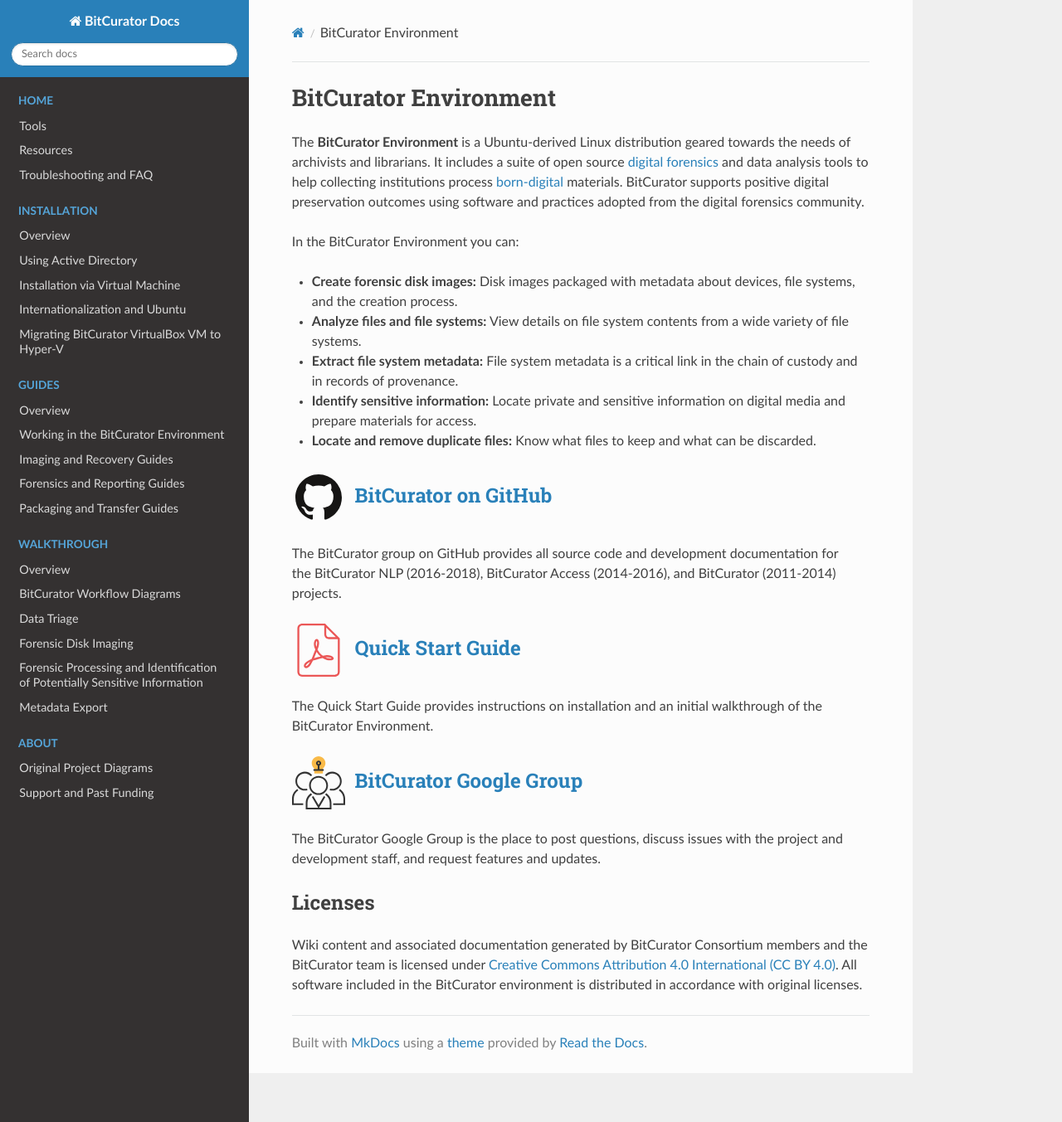
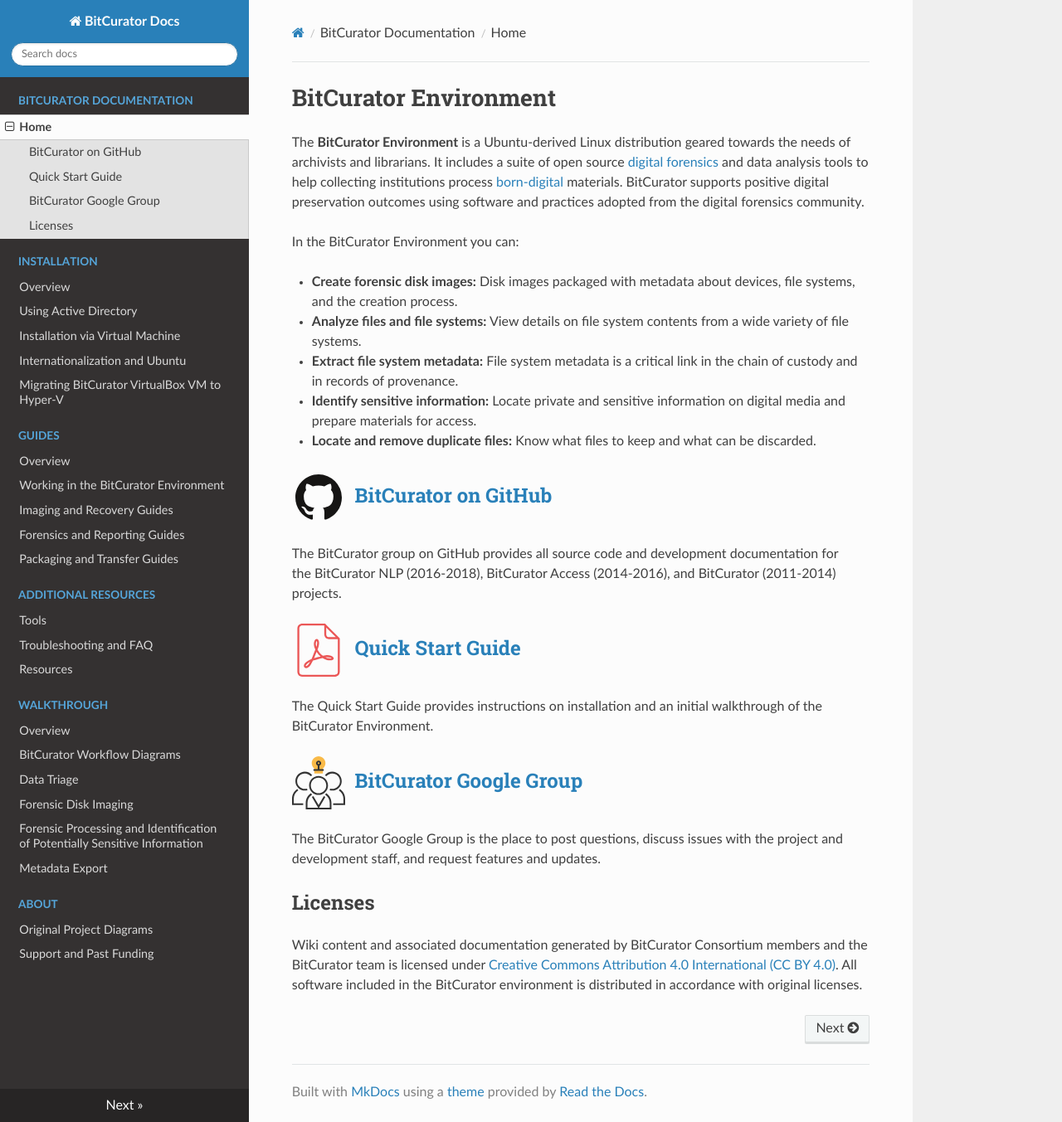
Before and after one commit to BitCurator/documentation, an MkDocs documentation site: the page built from docs/index.md, in a window 1280 px wide and 1353 px high. Shown: the whole window at 83% size. Built offline with MkDocs 1.6.1, drawn with Linux system fonts in a browser that asks for light colours; nearby versions of some CDN libraries.

Commit message:
reorder pages in .yml

```diff
--- a/mkdocs.yml
+++ b/mkdocs.yml
@@ -1,10 +1,8 @@
 site_name: BitCurator Docs
 site_url:
 nav:
-  - Home:
-    - 'Tools.md'
-    - 'Resources.md'
-    - 'Troubleshooting and FAQ.md'
+  - BitCurator Documentation:
+    - Home : 'index.md'
   - Installation:
     - Overview : 'Installing BitCurator/Installing BitCurator.md'
     - Using Active Directory : 'Installing BitCurator/Configuring BitCurator to enable users to authenticate with Active Directory accounts.md'
@@ -17,6 +15,10 @@
     - 'All Step-by-Step Guides/Imaging and Recovery Guides.md'
     - 'All Step-by-Step Guides/Forensics and Reporting Guides.md'
     - 'All Step-by-Step Guides/Packaging and Transfer Guides.md'
+  - Additional Resources:
+    - 'Tools.md'
+    - 'Troubleshooting and FAQ.md'
+    - 'Resources.md'
   - Walkthrough:
     - Overview: 'BitCurator Walkthrough/BitCurator Walkthrough.md'
     - 'BitCurator Walkthrough/BitCurator Workflow Diagrams.md'
```
